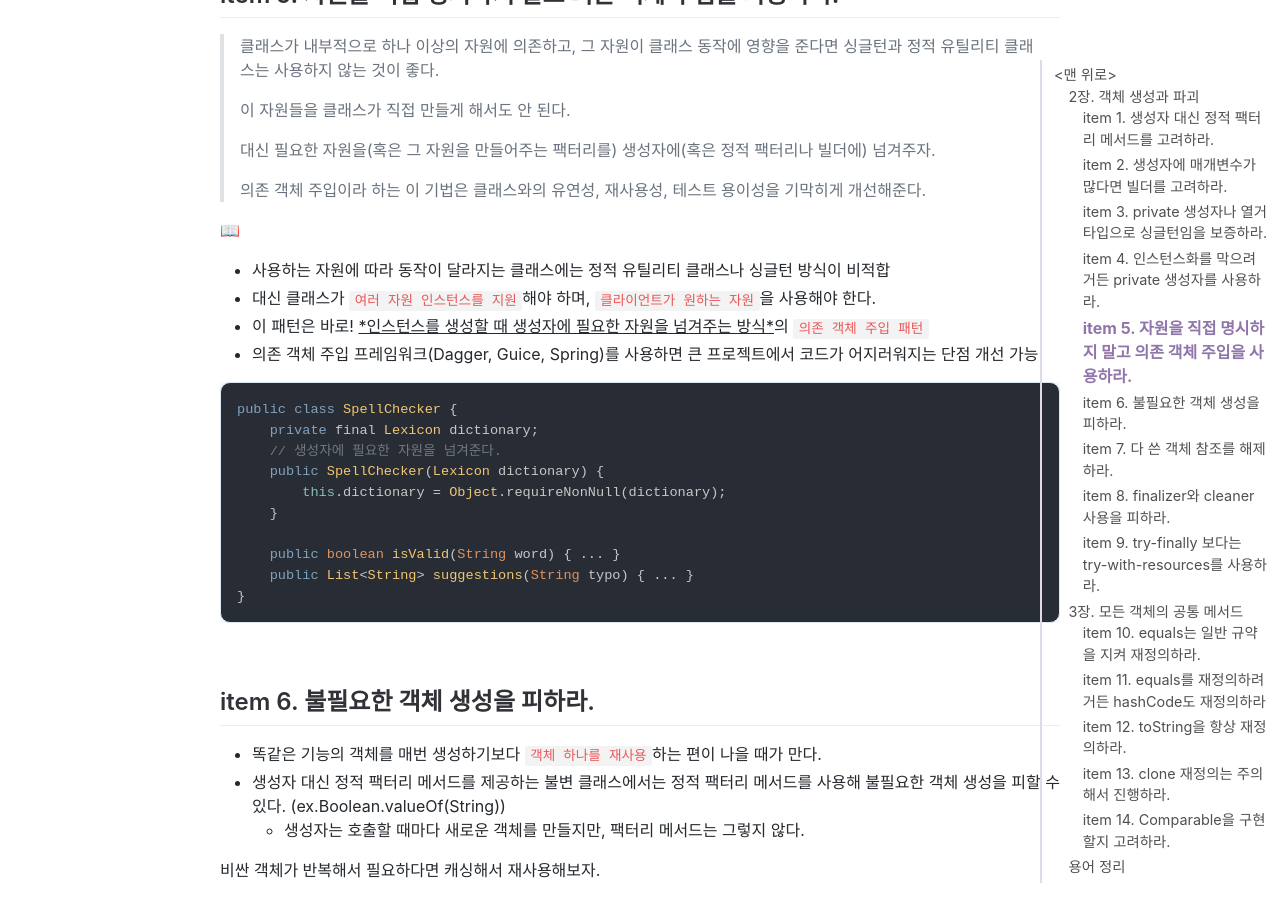
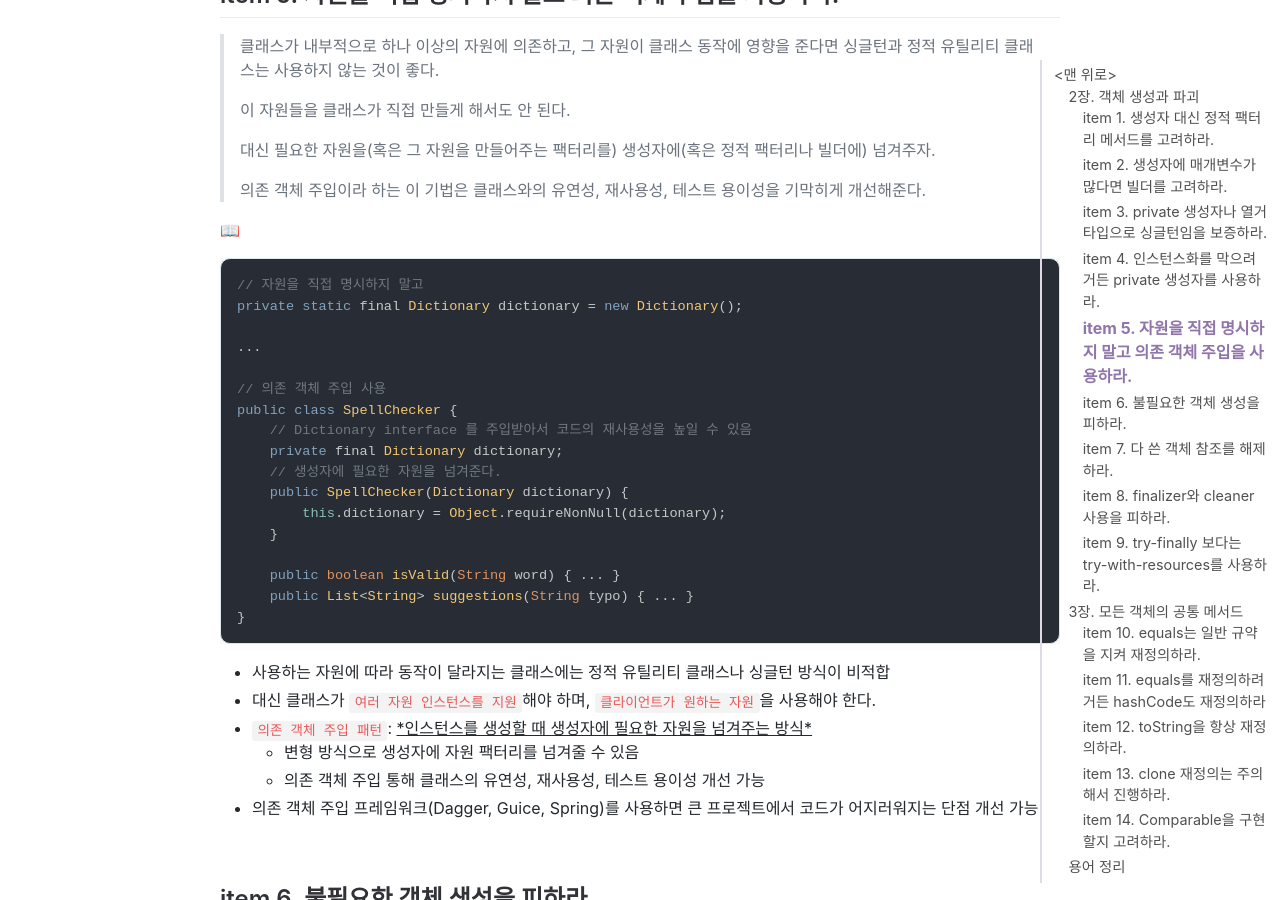
Before and after one commit to jihunparkme/jihunparkme.github.io, a Jekyll site: the page built from _posts/2023-04-07-Effective-Java-Object.md, in a window 1280 px wide and 900 px high, scrolled down 10882 px. Built offline with Jekyll 4.4.1, drawn with Linux system fonts in a browser that asks for light colours; nearby versions of some CDN libraries; comment, search, counter and statistics services are not loaded; some of the changed text lies outside the part shown.

Commit message:
[Effective Java] item 5. 자원을 직접 명시하지 말고 의존 객체 주입을 사용하라.

````diff
--- a/_posts/2023-04-07-Effective-Java-Object.md
+++ b/_posts/2023-04-07-Effective-Java-Object.md
@@ -466,7 +466,7 @@ public class UtilityClass {
 - 추상(abstract) 클래스로 만드는 것으로는 인스턴스화를 막을 수 없다
   - 기본 생성자가 자동으로 생성
   - 상속받은 자식 클래스의 인스턴스 생성 시 상위 클래스의 생성자를 자동으로 호출하는 자바 특성
-- 컴파일러가 기본 생성자를 만드는 경우는 오직 명시된 생성자가 없을 때뿐이니 <u>*private 생성자를 추가하면 클래스의 인스턴스화를 막을 수 있다.*</u>
+- 컴파일러가 기본 생성자를 만드는 경우는 오직 명시된 생성자가 없을 때뿐이니 `private 생성자를 추가하면 클래스의 인스턴스화를 막을 수 있다.`
   - 생성자에 주석으로 인스턴스화 불가한 이유를 설명하는 것이 좋다
   - 상속을 방지할 때도 같은 방법을 사용할 수 있다
 - ex. 인스턴스를 만들 수 없는 유틸리스 클래스
@@ -487,16 +487,18 @@ public class UtilityClass {
 
 📖
 
-- 사용하는 자원에 따라 동작이 달라지는 클래스에는 정적 유틸리티 클래스나 싱글턴 방식이 비적합
-- 대신 클래스가 `여러 자원 인스턴스를 지원`해야 하며, `클라이언트가 원하는 자원`을 사용해야 한다.
-- 이 패턴은 바로! <u>*인스턴스를 생성할 때 생성자에 필요한 자원을 넘겨주는 방식*</u>의 `의존 객체 주입 패턴`
-- 의존 객체 주입 프레임워크(Dagger, Guice, Spring)를 사용하면 큰 프로젝트에서 코드가 어지러워지는 단점 개선 가능
+```java
+// 자원을 직접 명시하지 말고
+private static final Dictionary dictionary = new Dictionary();
 
-```java
+...
+
+// 의존 객체 주입 사용
 public class SpellChecker {
-    private final Lexicon dictionary;
+    // Dictionary interface 를 주입받아서 코드의 재사용성을 높일 수 있음
+    private final Dictionary dictionary;
     // 생성자에 필요한 자원을 넘겨준다.
-    public SpellChecker(Lexicon dictionary) {
+    public SpellChecker(Dictionary dictionary) {
         this.dictionary = Object.requireNonNull(dictionary);
     }
 
@@ -504,6 +506,12 @@ public class SpellChecker {
     public List<String> suggestions(String typo) { ... }
 }
 ```
+- 사용하는 자원에 따라 동작이 달라지는 클래스에는 정적 유틸리티 클래스나 싱글턴 방식이 비적합
+- 대신 클래스가 `여러 자원 인스턴스를 지원`해야 하며, `클라이언트가 원하는 자원`을 사용해야 한다.
+- `의존 객체 주입 패턴`: <u>*인스턴스를 생성할 때 생성자에 필요한 자원을 넘겨주는 방식*</u>
+  - 변형 방식으로 생성자에 자원 팩터리를 넘겨줄 수 있음
+  - 의존 객체 주입 통해 클래스의 유연성, 재사용성, 테스트 용이성 개선 가능
+- 의존 객체 주입 프레임워크(Dagger, Guice, Spring)를 사용하면 큰 프로젝트에서 코드가 어지러워지는 단점 개선 가능
 
 <br>
 
````
